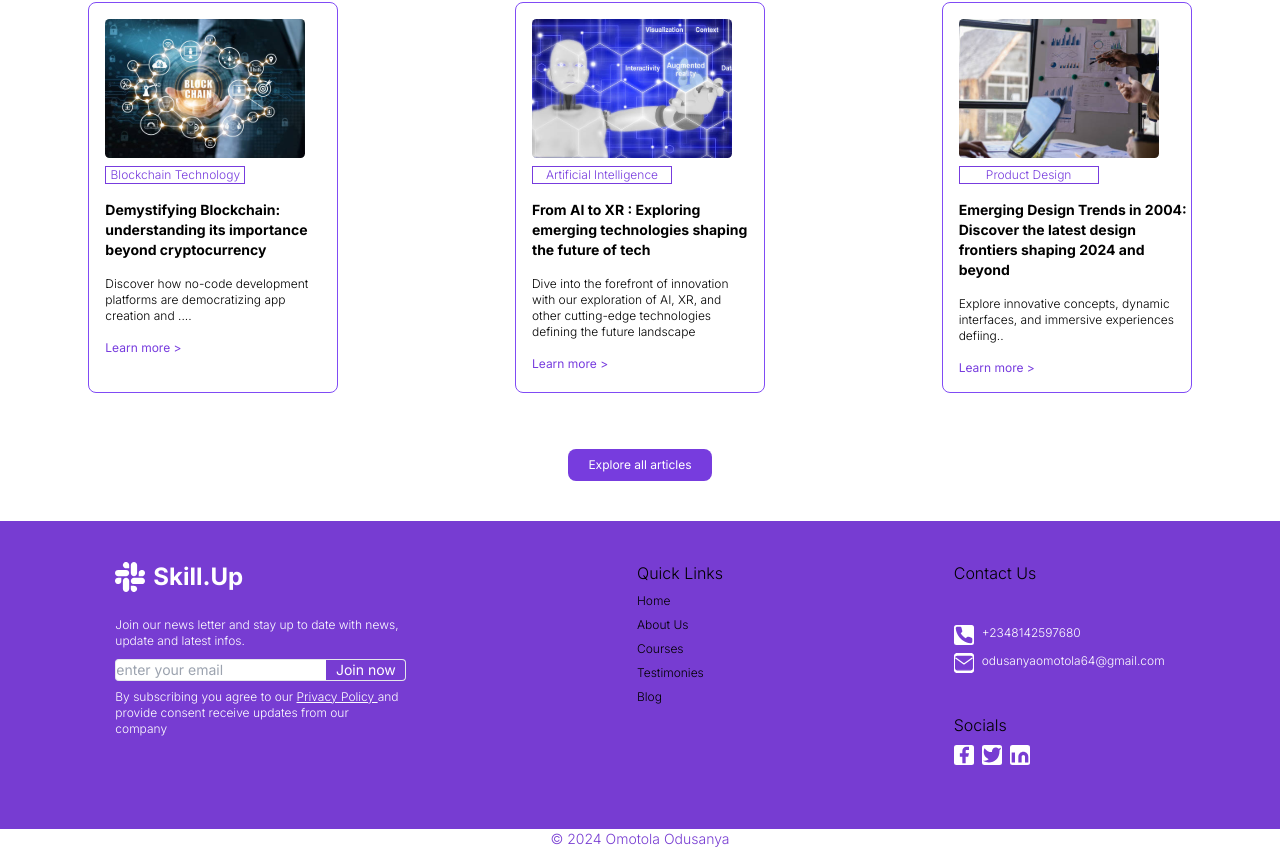
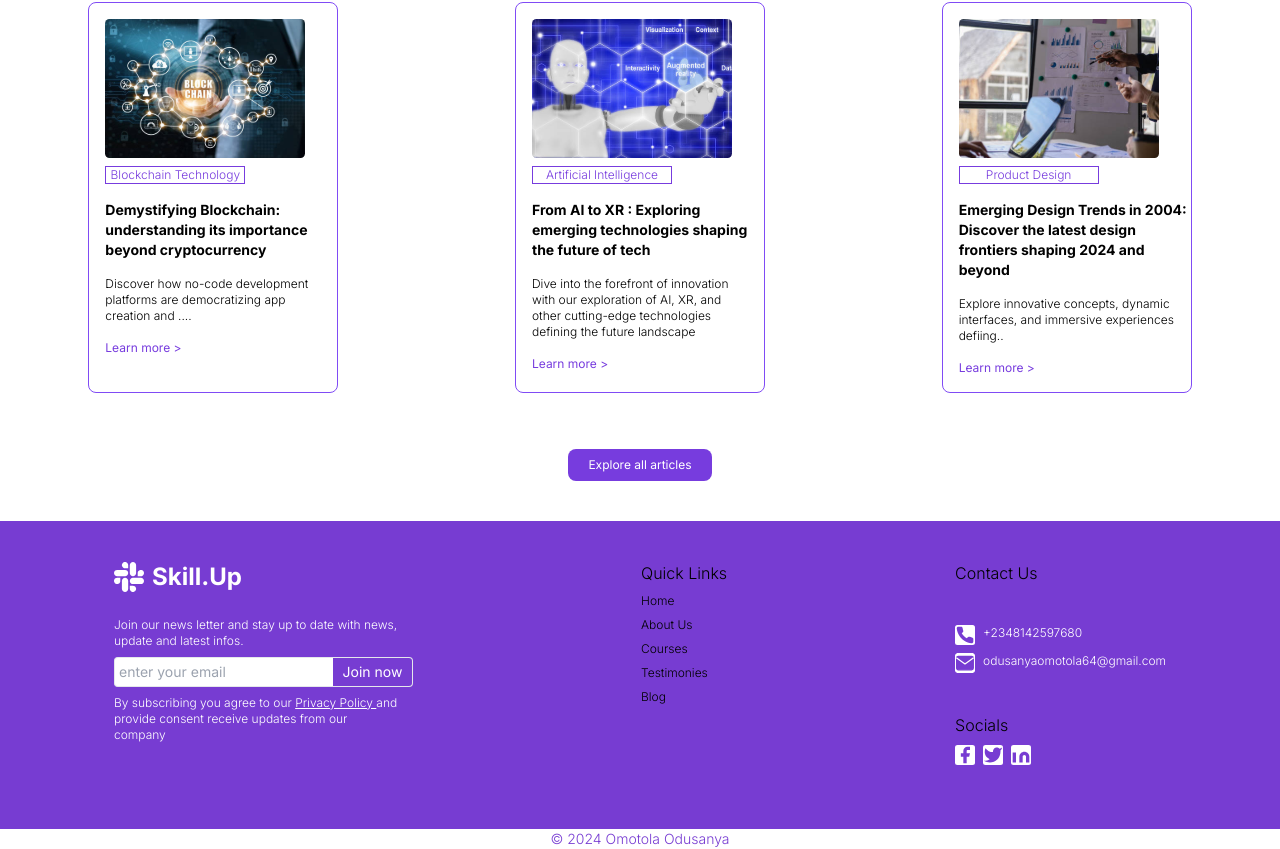
Before and after one commit to itstolexy/skill-up, a Next.js app: page / in a window 1280 px wide. Shown: the part 4589-5438 px from the top of the page. Built offline with nearby package versions, Linux system fonts and the light colour scheme.

Commit message:
form padding

```diff
--- a/app/components/footer/index.tsx
+++ b/app/components/footer/index.tsx
@@ -31,7 +31,7 @@ function Footer() {
             <div className="my-2 sm:w-full">
               <form action="https://formspree.io/f/mnqygwdr" method="post">
                 <input
-                  className="text-sm rounded border-t border-l border-b rounded-r-none"
+                  className="text-sm rounded border-t border-l border-b rounded-r-none p-1"
                   type="text"
                   id="email"
                   name="email"
@@ -40,7 +40,7 @@ function Footer() {
                   required
                 />
                 <input
-                  className="bg-[#773CD2] border-t border-r border-b rounded rounded-l-none text-sm text-center items-center lg:w-20 cursor-pointer h-auto"
+                  className="bg-[#773CD2] p-1 border-t border-r border-b rounded rounded-l-none text-sm text-center items-center lg:w-20 cursor-pointer h-auto"
                   type="submit"
                   value="Join now"
                 />
```
